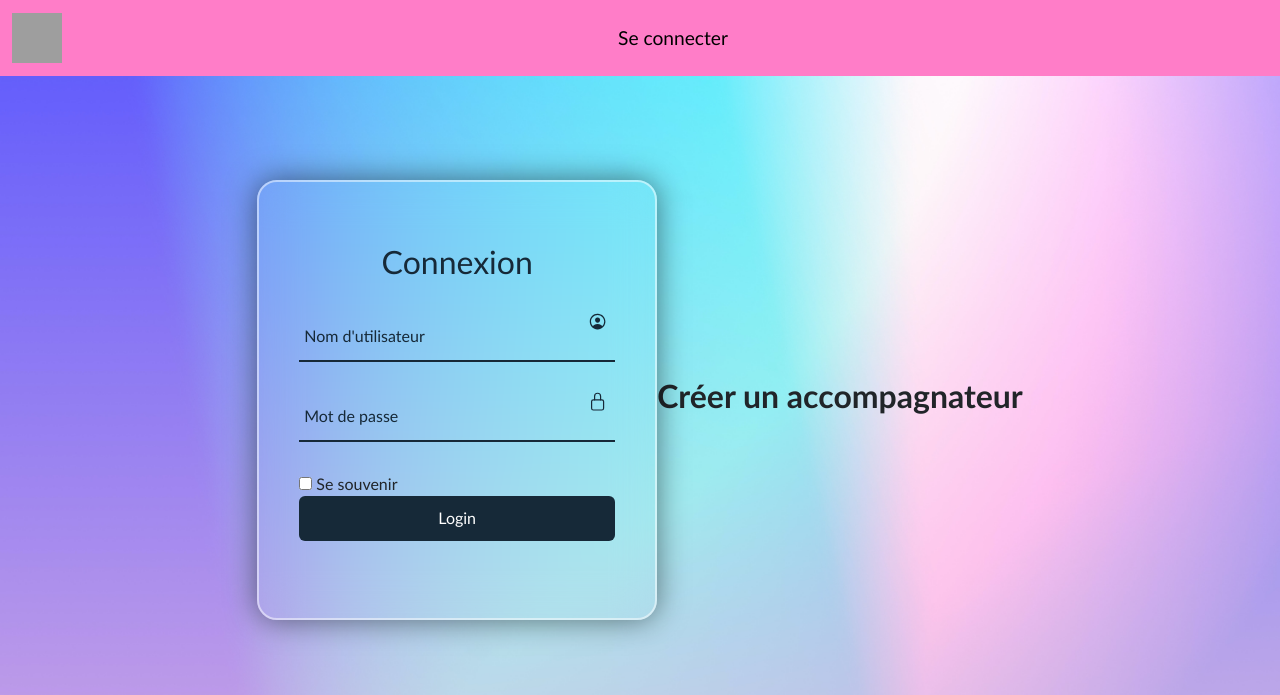
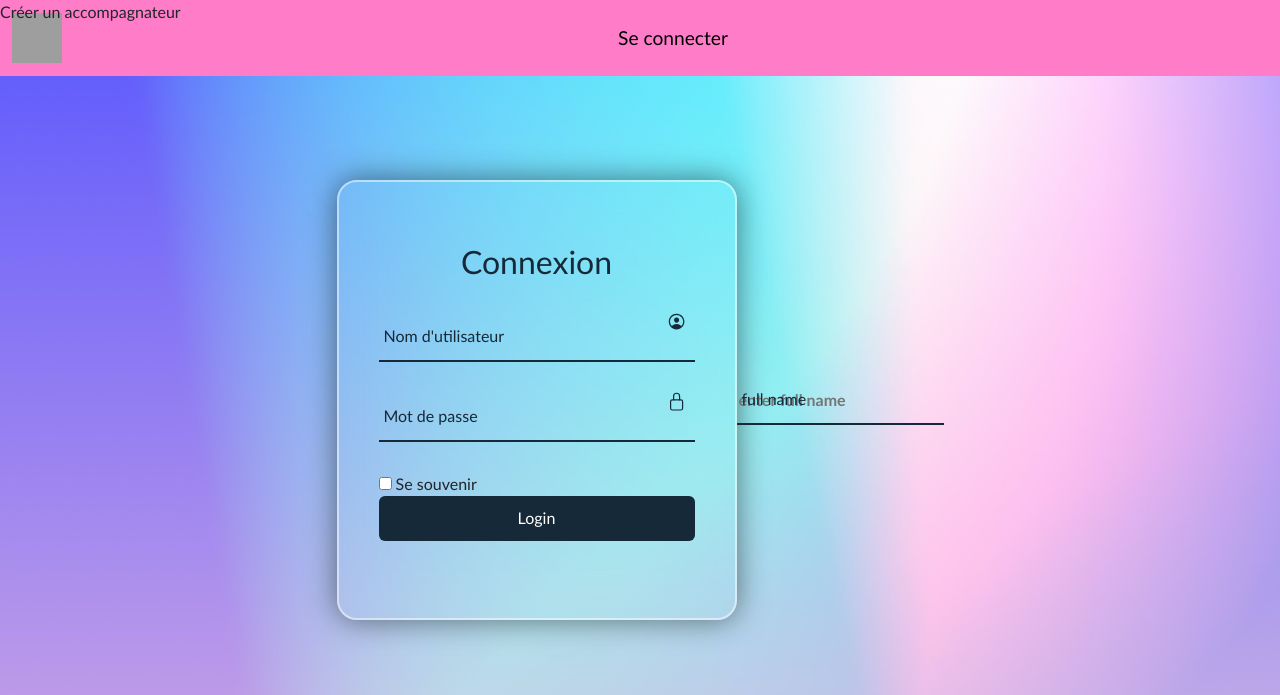
Before and after one commit to Ralsywy/RSE, a PHP site: page /index.php?route=creer_accompagnateur in a window 1280 px wide. Shown: the top 695 px of the page. Run offline with PHP 8.4, Linux system fonts and the light colour scheme; grey boxes are pictures that could not be loaded.

Commit message:
reglage bug

```diff
--- a/assets/style.css
+++ b/assets/style.css
@@ -101,13 +101,3 @@ header {
 .creation_accompagnateur{
   display: flex;
 }
-
-.accompagnateur{
-  display: flex;
-  flex-direction: column;
-  justify-content: flex-start;
-}
-
-.accompagnateur_heading{
-  font-weight: bold;
-}
--- a/pages/creer_accompagnateur.php
+++ b/pages/creer_accompagnateur.php
@@ -1,5 +1,8 @@
-<div class="accompagnateur">
-    <div class="creation_accompagnateur">
-        <h2 class = "accompagnateur_heading">Créer un accompagnateur</h2>
-    </div>
+<section class="creer_accompagnateur">
+<header>Créer un accompagnateur</header>
+<form action="#" class="form_accompagnateur"></form>
+<div class="input-box">
+    <label>full name</label>
+    <input type="text" placeholder="enter full name">
 </div>
+</section>
```
